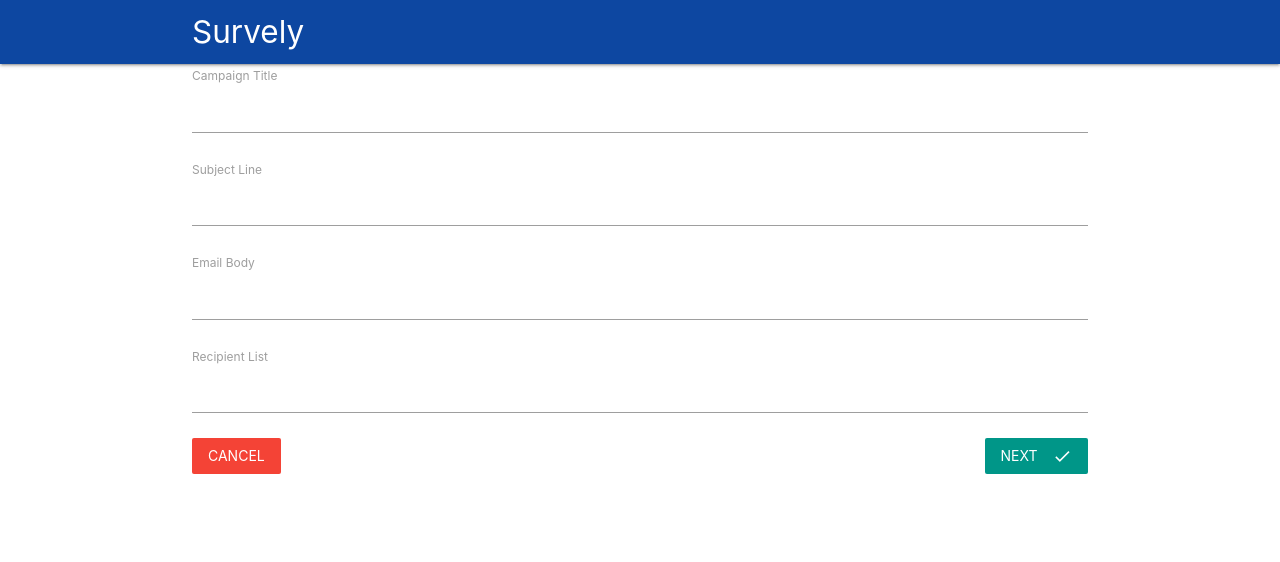
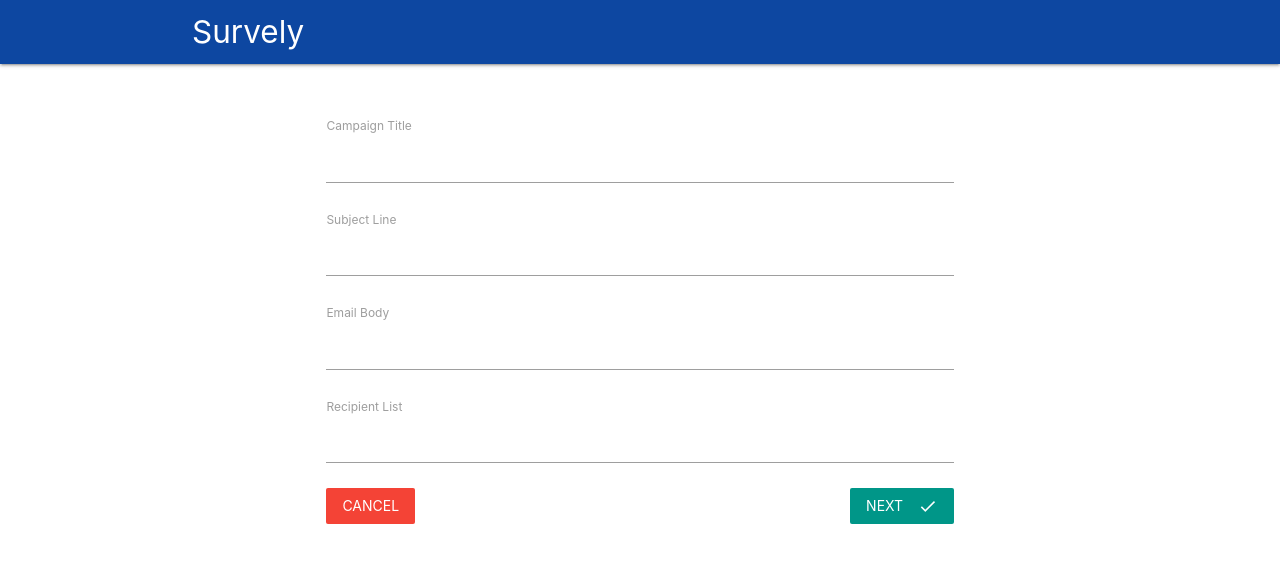
Before and after one commit to chuzksy-codeactive/Survely, a React (Create React App) app in the folder client/: page /surveys/new in a window 1280 px wide. Shown: the top 562 px of the page. Built offline with nearby package versions, Linux system fonts and the light colour scheme; no server answers.

Commit message:
add survey review form

```diff
--- a/client/src/components/surveys/SurveyForm.js
+++ b/client/src/components/surveys/SurveyForm.js
@@ -22,8 +22,8 @@
 
   render() {
     return (
-      <div className="container">
-        <form onSubmit={this.props.handleSubmit(value => console.log(value))}>
+      <div className="container" style={{marginTop: "50px"}}>
+        <form onSubmit={this.props.handleSubmit(this.props.onSurveySubmit)}>
           {this.renderFields()}
           <Link to="/surveys" className="red btn-flat white-text">
             Cancel
--- /dev/null
+++ b/client/src/components/surveys/SurveyFormReview.js
@@ -0,0 +1,17 @@
+import React from 'react';
+
+const SurveyFormReview = ({ onCancel }) => {
+  return (
+    <div className="container">
+      <h5>Please confirm your entries</h5>
+      <button
+        className="yellow darken-3 btn-flat"
+        onClick={onCancel}
+      >
+        Back
+      </button>
+    </div>
+  );
+};
+
+export default SurveyFormReview;
--- a/client/src/components/surveys/SurveyNew.js
+++ b/client/src/components/surveys/SurveyNew.js
@@ -1,11 +1,24 @@
 import React from 'react'
 import SurveyForm from './SurveyForm';
+import SurveyReview from './SurveyFormReview';
 
 class SurveyNew extends React.Component {
+  state = {
+    showFormReview: false
+  }
+
+  renderContent() {
+    if (this.state.showFormReview) {
+      return <SurveyReview onCancel={() => this.setState({ showFormReview: false })} />
+    }
+
+    return <SurveyForm onSurveySubmit={() => this.setState({ showFormReview: true })} />
+  }
+
   render() {
     return (
-      <div>
-        <SurveyForm />
+      <div className="container">
+        {this.renderContent()}
       </div>
     )
   }
```
